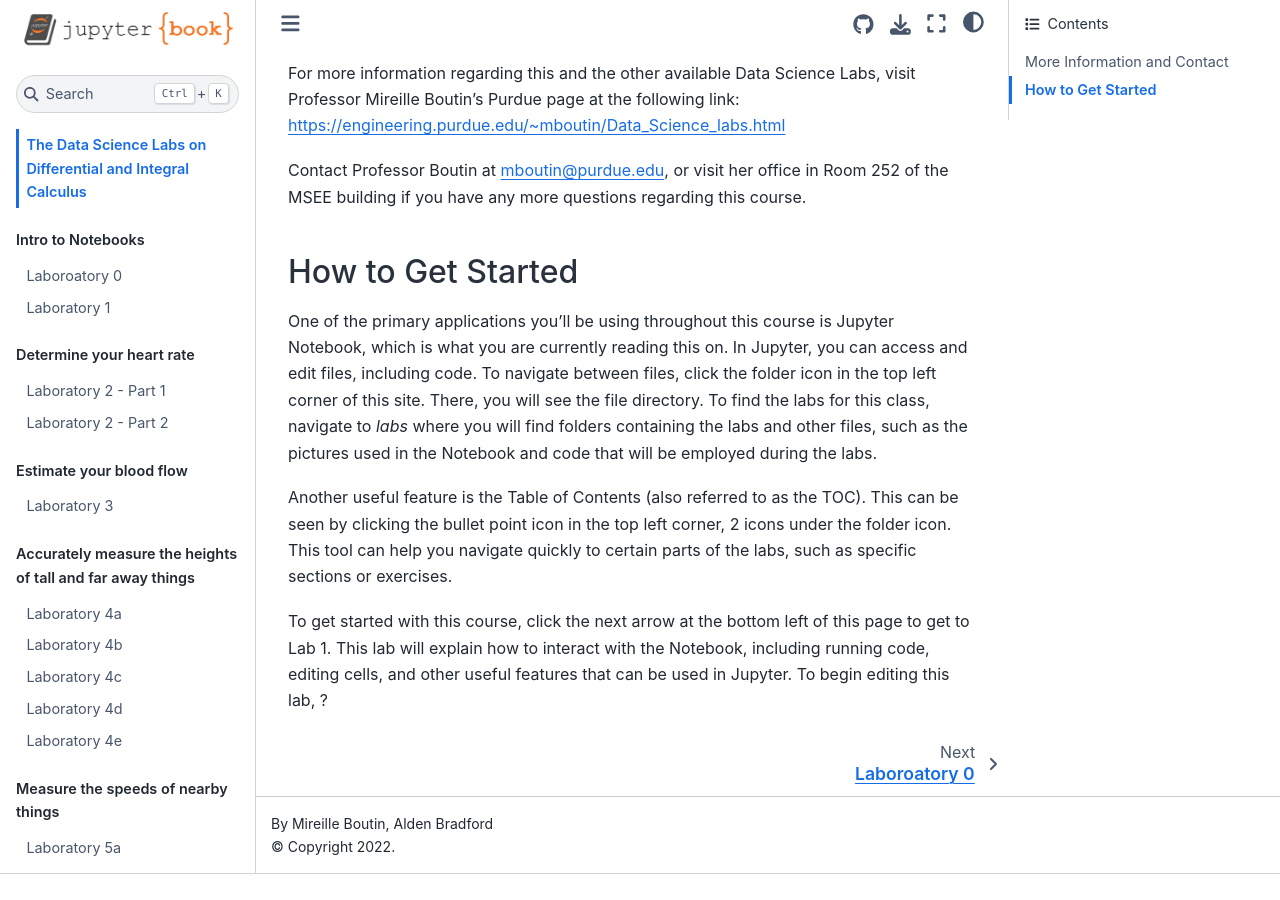
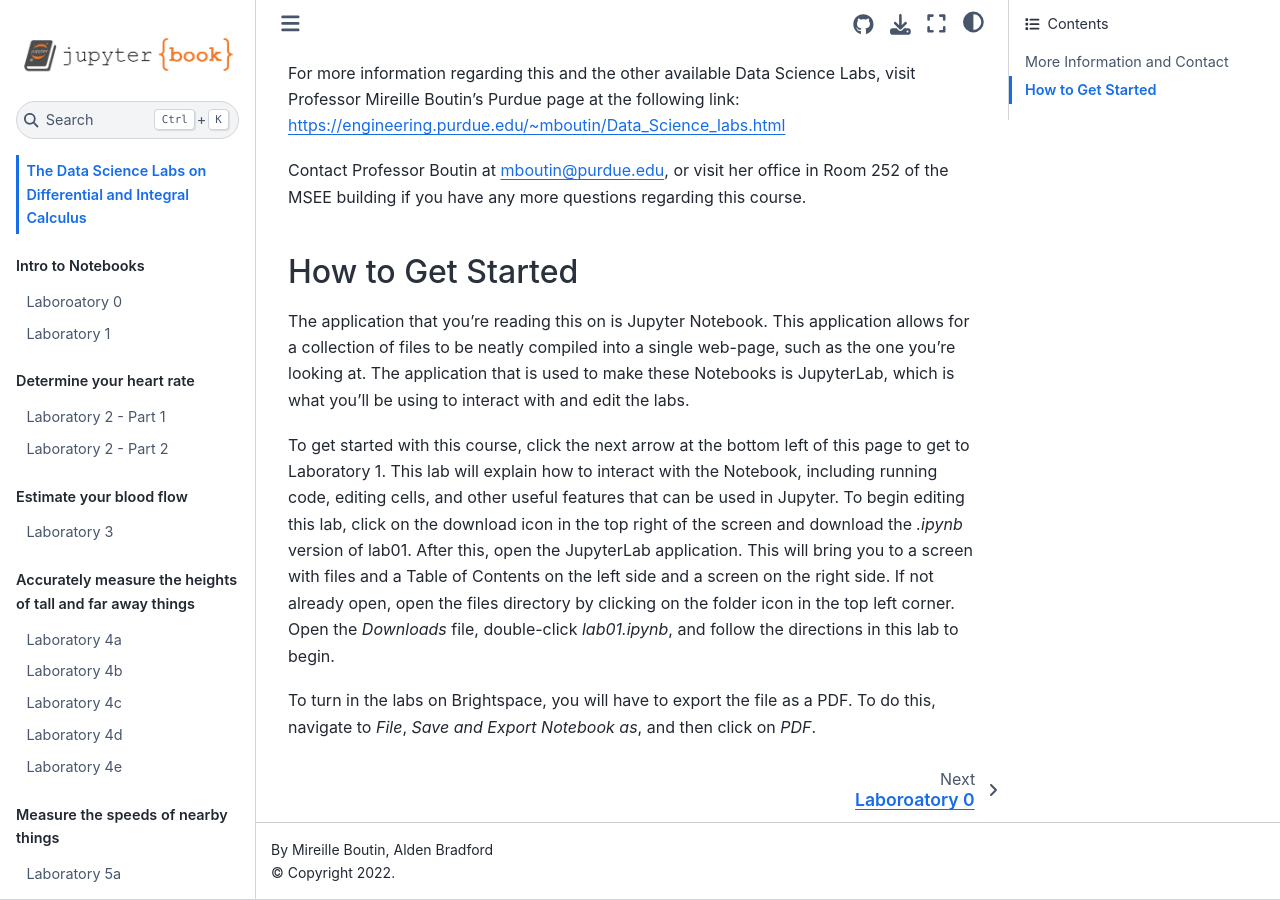
Before and after one commit to TheDataScienceLabs/DSLab_Calculus, a Jupyter Book: the page built from book/intro.md, in a window 1280 px wide and 900 px high, scrolled down 617 px. Built offline with Jupyter Book 1.0.4 settings and Sphinx 7.4.7 and the Sphinx Book theme 1.1.4, drawn with Linux system fonts in a browser that asks for light colours; before the commit the page ends 1491 px from its top, so only the background shows below that.

Commit message:
Updated intro and testing title header

```diff
--- a/book/intro.md
+++ b/book/intro.md
@@ -20,8 +20,8 @@
 
 ## How to Get Started
 
-One of the primary applications you'll be using throughout this course is Jupyter Notebook, which is what you are currently reading this on. In Jupyter, you can access and edit files, including code. To navigate between files, click the folder icon in the top left corner of this site. There, you will see the file directory. To find the labs for this class, navigate to *labs* where you will find folders containing the labs and other files, such as the pictures used in the Notebook and code that will be employed during the labs.
+The application that you're reading this on is Jupyter Notebook. This application allows for a collection of files to be neatly compiled into a single web-page, such as the one you're looking at. The application that is used to make these Notebooks is JupyterLab, which is what you'll be using to interact with and edit the labs.
 
-Another useful feature is the Table of Contents (also referred to as the TOC). This can be seen by clicking the bullet point icon in the top left corner, 2 icons under the folder icon. This tool can help you navigate quickly to certain parts of the labs, such as specific sections or exercises.
+To get started with this course, click the next arrow at the bottom left of this page to get to Laboratory 1. This lab will explain how to interact with the Notebook, including running code, editing cells, and other useful features that can be used in Jupyter. To begin editing this lab, click on the download icon in the top right of the screen and download the *.ipynb* version of lab01. After this, open the JupyterLab application. This will bring you to a screen with files and a Table of Contents on the left side and a screen on the right side. If not already open, open the files directory by clicking on the folder icon in the top left corner. Open the *Downloads* file, double-click *lab01.ipynb*, and follow the directions in this lab to begin.
 
-To get started with this course, click the next arrow at the bottom left of this page to get to Lab 1. This lab will explain how to interact with the Notebook, including running code, editing cells, and other useful features that can be used in Jupyter. To begin editing this lab, ?
+To turn in the labs on Brightspace, you will have to export the file as a PDF. To do this, navigate to *File*, *Save and Export Notebook as*, and then click on *PDF*.
```
Also changed, not shown: book/labs/1_intro_to_notebooks/lab01.ipynb.
